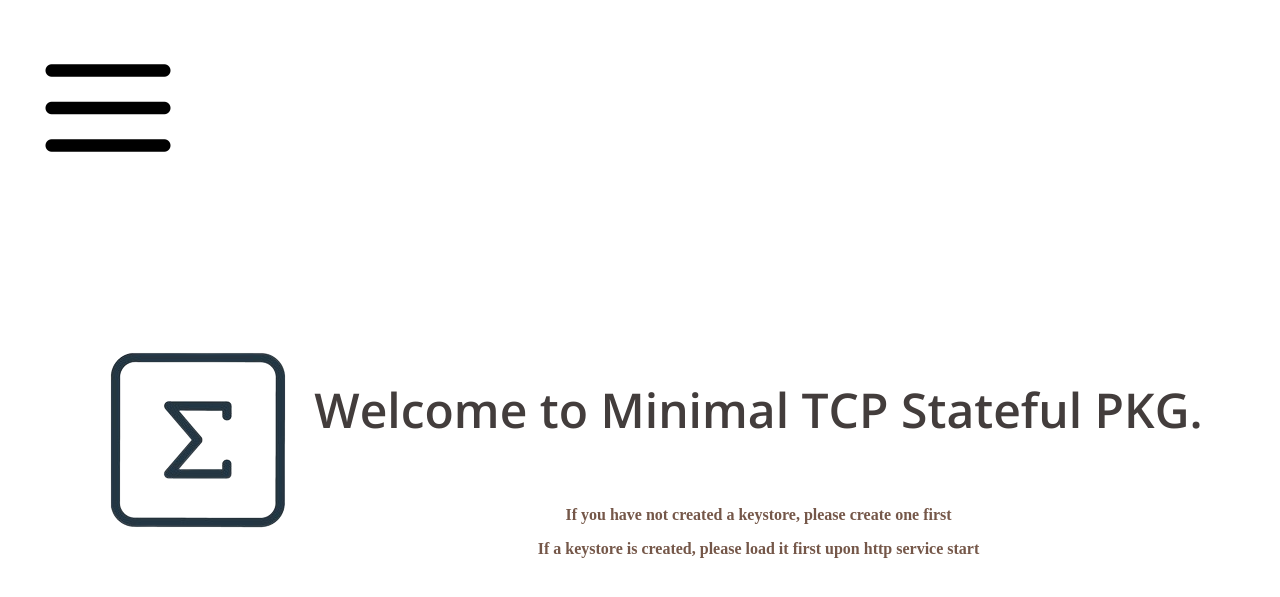
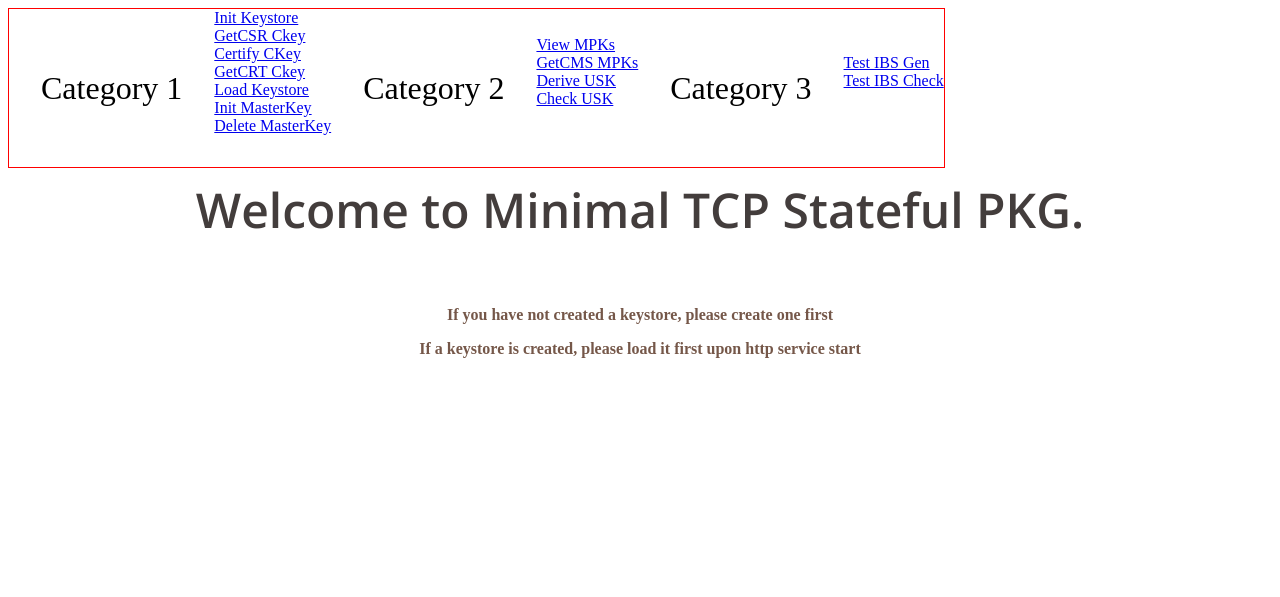
Before and after one commit to syhue/pkg, a PHP site: page /index.php in a window 1280 px wide. Shown: the top 597 px of the page. Run offline with PHP 8.4, Linux system fonts and the light colour scheme; some libraries are stand-ins or nearby versions.

Commit message:
Mobile Version

```diff
--- a/css/index.css
+++ b/css/index.css
@@ -63,7 +63,7 @@
 		font-size: 1.1rem;
 	}
 
-	img{
-		width: 8rem;
-	}
+
+
+
 }
--- a/css/nav.css
+++ b/css/nav.css
@@ -78,6 +78,10 @@
 
 /* Small devices (portrait tablets and large phones, 600px and up) */
 @media only screen and (min-width: 600px) {
+	.icon-menu{
+		display: none;
+	}
+
 	.container{
 		flex-direction: column;
 	}
@@ -97,14 +101,48 @@
 /* Medium devices (landscape tablets, 768px and up) */
 @media only screen and (min-width: 768px) {
 
-}
+	.container{
+		border: 1px solid red;
+	}
 
-/* Large devices (laptops/desktops, 992px and up) */
-@media only screen and (min-width: 992px) {
+
+	.icon-menu{
+		display: none;
+	}
+
+
+	.container{
+		display: flex;
+		flex-direction: row;
+		justify-content: center;
+		position: absolute;
+	}
+
+	.flex-item{
+		font-size: 2rem;
+		display: flex;
+		justify-content: flex-end;
+		align-items: center;
+		align-self: center;
+	}
+
+	.font-category{
+		padding-left: 2rem;
+		padding-right: 2rem;
+		padding-top: 2rem;
+	}
+
+	/* .nav-logo{
+		width: 80px;
+		padding-top: 0.5rem;
+	} */
+
+	.dropdown-content{
+		display: flex;
+		flex-direction: column;
+		flex-wrap: wrap;
+		font-size: 1rem;
+		justify-content: flex-start;
+	}
 
 }
-
-/* Extra large devices (large laptops and desktops, 1200px and up) */
-@media only screen and (min-width: 1200px) {
-
-}
--- a/index.php
+++ b/index.php
@@ -9,7 +9,7 @@
 <?php require 'nav.php'?>
 <body>
     <div class="container-first-page">
-        <div><img src = "product-logo-rm-bk.png"></div>
+        <!-- <div><img src = "product-logo-rm-bk.png" width="130px"></div> -->
         <div><h1 class="welcome">Welcome to Minimal TCP Stateful PKG.</h1><div>
         <div class="intro-text"><p>If you have not created a keystore, please create one first</p></div>
         <div class="intro-text">
@@ -19,12 +19,10 @@
 
 <script>
     $(document).ready(function() {
+        $('.container-first-page').show();
 
         $('.icon-menu').click(function() {
             $('.container-first-page').toggle();
-
-
-
 
         });
 });
--- a/nav.php
+++ b/nav.php
@@ -15,7 +15,8 @@
 <body class="body-nav">
     <div><img class="icon-menu" src="icon-menu.png"></div>
     <div class ="container">
-        <div class = "flex-item category1"><a>Category 1</a>
+        <!-- <div><img class = "nav-logo" src = "product-logo-rm-bk.png"></div> -->
+        <div class = "flex-item category1"><a class="font-category">Category 1</a>
             <div class = "dropdown-content content1">
                 <a class ="little-item" href="kmnew.php">Init Keystore</a>
                 <a class ="little-item" href="kmcsr.php">GetCSR Ckey</a>
@@ -27,7 +28,7 @@
             </div>
         </div>
 
-        <div class = "flex-item category2"><a>Category 2</a>
+        <div class = "flex-item category2"><a class="font-category">Category 2</a>
             <div class = "dropdown-content content2">
                 <a class ="little-item" href="mpkget.php">View MPKs</a>
                 <a class ="little-item" href="mpkcms.php">GetCMS MPKs</a>
@@ -36,7 +37,7 @@
             </div>
         </div>
 
-        <div class = "flex-item category3"><a>Category 3</a>
+        <div class = "flex-item category3"><a class="font-category">Category 3</a>
             <div class = "dropdown-content content3">
                 <a class ="little-item" href="ibsgen.php">Test IBS Gen</a>
                 <a class ="little-item" href="ibschk.php">Test IBS Check</a>
@@ -49,6 +50,9 @@
 
 <script>
     $(document).ready(function() {
+
+            function myFunction(x) {
+              if (x.matches) { // If media query matches
 
                 $('.container').hide();
                 $('.dropdown-content').hide();
@@ -72,6 +76,12 @@
                     $('.content3').toggle();
 
                 });
+              }
+            }
+
+            var x = window.matchMedia("(max-width: 600px)")
+            myFunction(x) // Call listener function at run time
+            x.addListener(myFunction) // Attach listener function on state changes
 
 
 });
```
Lines whose indentation alone changed are shown as unchanged.
